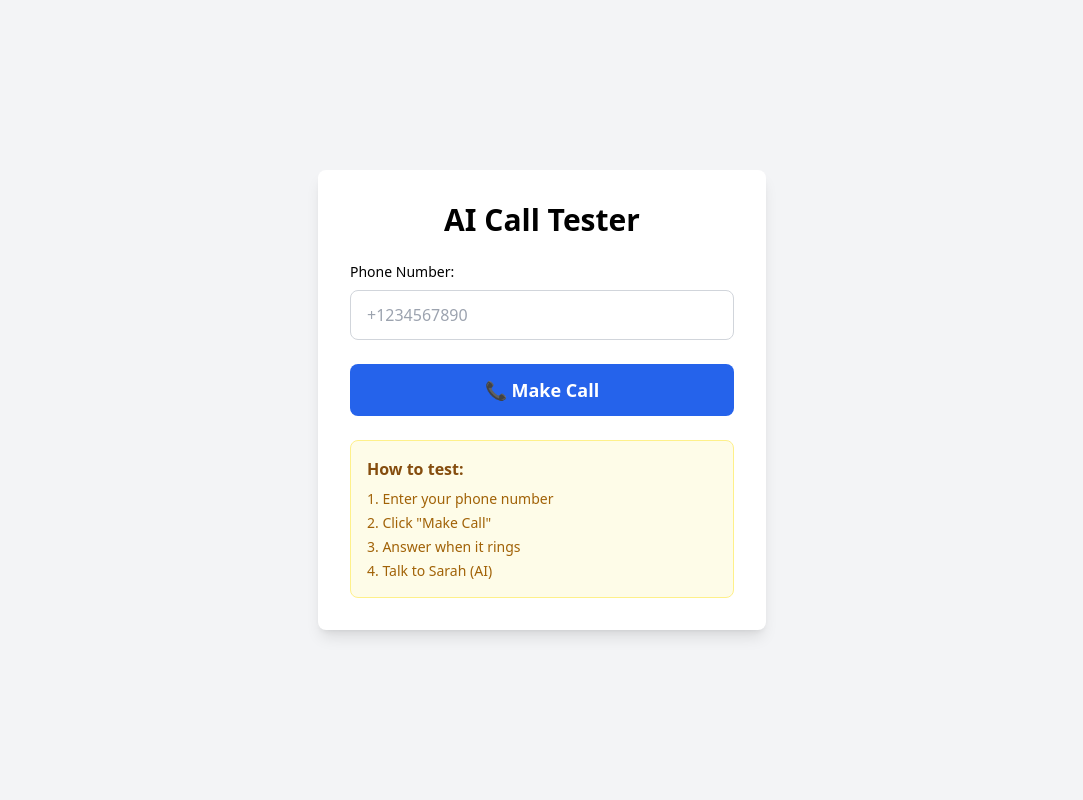
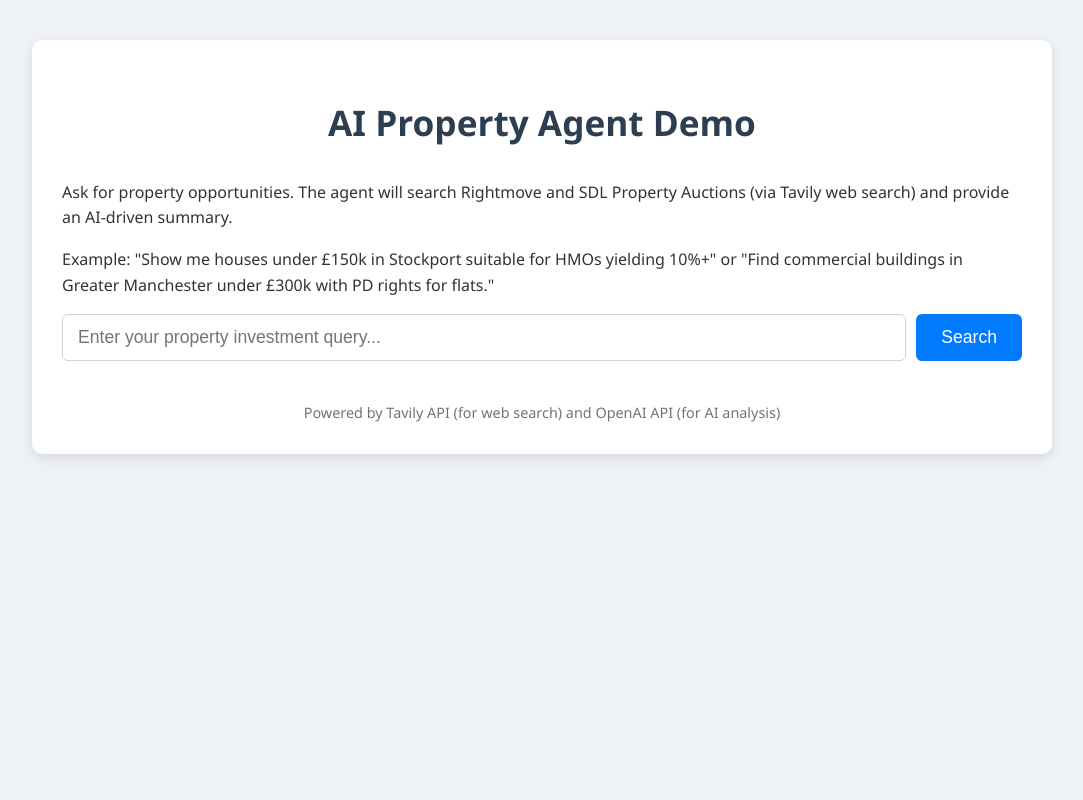
Before and after one commit to kanchang12/test_aaron1, a Flask app: page / in a window 1280 px wide. Shown: the whole page, without its empty margins (98-1181 px from the left). Run offline with Flask 3, Linux system fonts and the light colour scheme; some libraries are stand-ins or nearby versions.

Commit message:
Update index.html

```diff
--- a/templates/index.html
+++ b/templates/index.html
@@ -1,79 +1,173 @@
 <!DOCTYPE html>
-<html>
+<html lang="en">
 <head>
-    <title>AI Call Tester</title>
-    <script src="https://cdn.tailwindcss.com"></script>
+    <meta charset="UTF-8">
+    <meta name="viewport" content="width=device-width, initial-scale=1.0">
+    <title>AI Property Agent Demo (Real Sites)</title>
+    <style>
+        body {
+            font-family: 'Segoe UI', Tahoma, Geneva, Verdana, sans-serif;
+            margin: 0;
+            padding: 20px;
+            background-color: #eef2f6;
+            color: #333;
+            line-height: 1.6;
+        }
+        .container {
+            max-width: 960px;
+            margin: 20px auto;
+            background-color: #ffffff;
+            padding: 30px;
+            border-radius: 10px;
+            box-shadow: 0 4px 12px rgba(0,0,0,0.1);
+        }
+        h1 {
+            color: #2c3e50;
+            text-align: center;
+            margin-bottom: 30px;
+            font-size: 2.2em;
+        }
+        h2 {
+            color: #34495e;
+            margin-top: 30px;
+            border-bottom: 2px solid #ecf0f1;
+            padding-bottom: 10px;
+            font-size: 1.6em;
+        }
+        form {
+            display: flex;
+            margin-bottom: 25px;
+            gap: 10px;
+        }
+        input[type="text"] {
+            flex-grow: 1;
+            padding: 12px 15px;
+            border: 1px solid #ced4da;
+            border-radius: 6px;
+            font-size: 1.1em;
+            outline: none;
+            transition: border-color 0.2s;
+        }
+        input[type="text"]:focus {
+            border-color: #007bff;
+        }
+        button {
+            padding: 12px 25px;
+            background-color: #007bff;
+            color: white;
+            border: none;
+            border-radius: 6px;
+            cursor: pointer;
+            font-size: 1.1em;
+            transition: background-color 0.2s ease, transform 0.1s ease;
+        }
+        button:hover {
+            background-color: #0056b3;
+            transform: translateY(-1px);
+        }
+        .response-section {
+            margin-top: 25px;
+            padding: 20px;
+            background-color: #f8f9fa;
+            border-radius: 8px;
+            border: 1px solid #e0e6eb;
+        }
+        .response-section p {
+            margin: 0;
+        }
+        .error-message {
+            color: #dc3545;
+            background-color: #f8d7da;
+            border: 1px solid #f5c6cb;
+            padding: 10px 15px;
+            border-radius: 6px;
+            margin-bottom: 20px;
+            text-align: center;
+        }
+        .search-results-list {
+            list-style: none;
+            padding: 0;
+            margin-top: 20px;
+        }
+        .search-results-list li {
+            background-color: #ffffff;
+            border: 1px solid #dee2e6;
+            border-radius: 8px;
+            margin-bottom: 15px;
+            padding: 15px 20px;
+            box-shadow: 0 1px 3px rgba(0,0,0,0.05);
+        }
+        .search-results-list li h3 {
+            margin-top: 0;
+            color: #007bff;
+            font-size: 1.3em;
+        }
+        .search-results-list li p {
+            margin-bottom: 5px;
+        }
+        .search-results-list li a {
+            color: #007bff;
+            text-decoration: none;
+        }
+        .search-results-list li a:hover {
+            text-decoration: underline;
+        }
+        .source-tag {
+            display: inline-block;
+            background-color: #6c757d;
+            color: white;
+            padding: 4px 8px;
+            border-radius: 4px;
+            font-size: 0.8em;
+            margin-bottom: 10px;
+        }
+        .powered-by {
+            text-align: center;
+            margin-top: 40px;
+            font-size: 0.9em;
+            color: #6c757d;
+        }
+    </style>
 </head>
-<body class="bg-gray-100 min-h-screen flex items-center justify-center">
-    <div class="bg-white rounded-lg shadow-lg p-8 w-full max-w-md">
-        <h1 class="text-3xl font-bold text-center mb-6">AI Call Tester</h1>
+<body>
+    <div class="container">
+        <h1>AI Property Agent Demo</h1>
 
-        <div class="mb-6">
-            <label class="block text-sm font-medium mb-2">Phone Number:</label>
-            <input type="tel" id="phoneNumber" placeholder="+1234567890"
-                   class="w-full px-4 py-3 border border-gray-300 rounded-lg focus:ring-2 focus:ring-blue-500 focus:border-blue-500">
-        </div>
+        {% if error %}
+            <div class="error-message">{{ error }}</div>
+        {% endif %}
 
-        <button onclick="makeCall()" id="callBtn"
-                class="w-full bg-blue-600 text-white py-3 px-4 rounded-lg hover:bg-blue-700 font-semibold text-lg">
-            📞 Make Call
-        </button>
+        <p>Ask for property opportunities. The agent will search {{ site1_name }} and {{ site2_name }} (via Tavily web search) and provide an AI-driven summary.</p>
+        <p>Example: "Show me houses under £150k in Stockport suitable for HMOs yielding 10%+" or "Find commercial buildings in Greater Manchester under £300k with PD rights for flats."</p>
 
-        <div id="status" class="mt-4 p-4 rounded-lg hidden"></div>
+        <form method="POST">
+            <input type="text" name="query" placeholder="Enter your property investment query..." value="{{ query }}" required>
+            <button type="submit">Search</button>
+        </form>
 
-        <div class="mt-6 p-4 bg-yellow-50 border border-yellow-200 rounded-lg">
-            <h3 class="font-semibold text-yellow-800 mb-2">How to test:</h3>
-            <ol class="text-sm text-yellow-700 space-y-1">
-                <li>1. Enter your phone number</li>
-                <li>2. Click "Make Call"</li>
-                <li>3. Answer when it rings</li>
-                <li>4. Talk to Sarah (AI)</li>
-            </ol>
+        {% if ai_response %}
+            <h2>AI Agent's Insights</h2>
+            <div class="response-section">
+                <p>{{ ai_response }}</p>
+            </div>
+        {% endif %}
+
+        {% if search_results %}
+            <h2>Raw Search Results from Tavily</h2>
+            <ul class="search-results-list">
+                {% for result in search_results %}
+                    <li>
+                        <span class="source-tag">Source: {{ result.source }}</span>
+                        <h3><a href="{{ result.url }}" target="_blank">{{ result.title }}</a></h3>
+                        <p>{{ result.content }}</p>
+                    </li>
+                {% endfor %}
+            </ul>
+        {% endif %}
+
+        <div class="powered-by">
+            Powered by Tavily API (for web search) and OpenAI API (for AI analysis)
         </div>
     </div>
-
-    <script>
-    async function makeCall() {
-        const phoneNumber = document.getElementById('phoneNumber').value;
-        const btn = document.getElementById('callBtn');
-        const status = document.getElementById('status');
-
-        if (!phoneNumber) {
-            alert('Please enter a phone number');
-            return;
-        }
-
-        btn.disabled = true;
-        btn.textContent = '📞 Calling...';
-
-        try {
-            const response = await fetch('/make_call', {
-                method: 'POST',
-                headers: {'Content-Type': 'application/json'},
-                body: JSON.stringify({phone_number: phoneNumber})
-            });
-
-            const result = await response.json();
-
-            status.className = 'mt-4 p-4 rounded-lg';
-            if (result.success) {
-                status.className += ' bg-green-100 border border-green-300 text-green-800';
-                status.innerHTML = '✅ <strong>Call initiated!</strong><br>Answer your phone now.';
-            } else {
-                status.className += ' bg-red-100 border border-red-300 text-red-800';
-                status.innerHTML = '❌ <strong>Call failed:</strong><br>' + result.error;
-            }
-            status.classList.remove('hidden');
-
-        } catch (error) {
-            status.className = 'mt-4 p-4 rounded-lg bg-red-100 border border-red-300 text-red-800';
-            status.innerHTML = '❌ <strong>Error:</strong><br>' + error.message;
-            status.classList.remove('hidden');
-        }
-
-        btn.disabled = false;
-        btn.textContent = '📞 Make Call';
-    }
-    </script>
 </body>
 </html>
```
